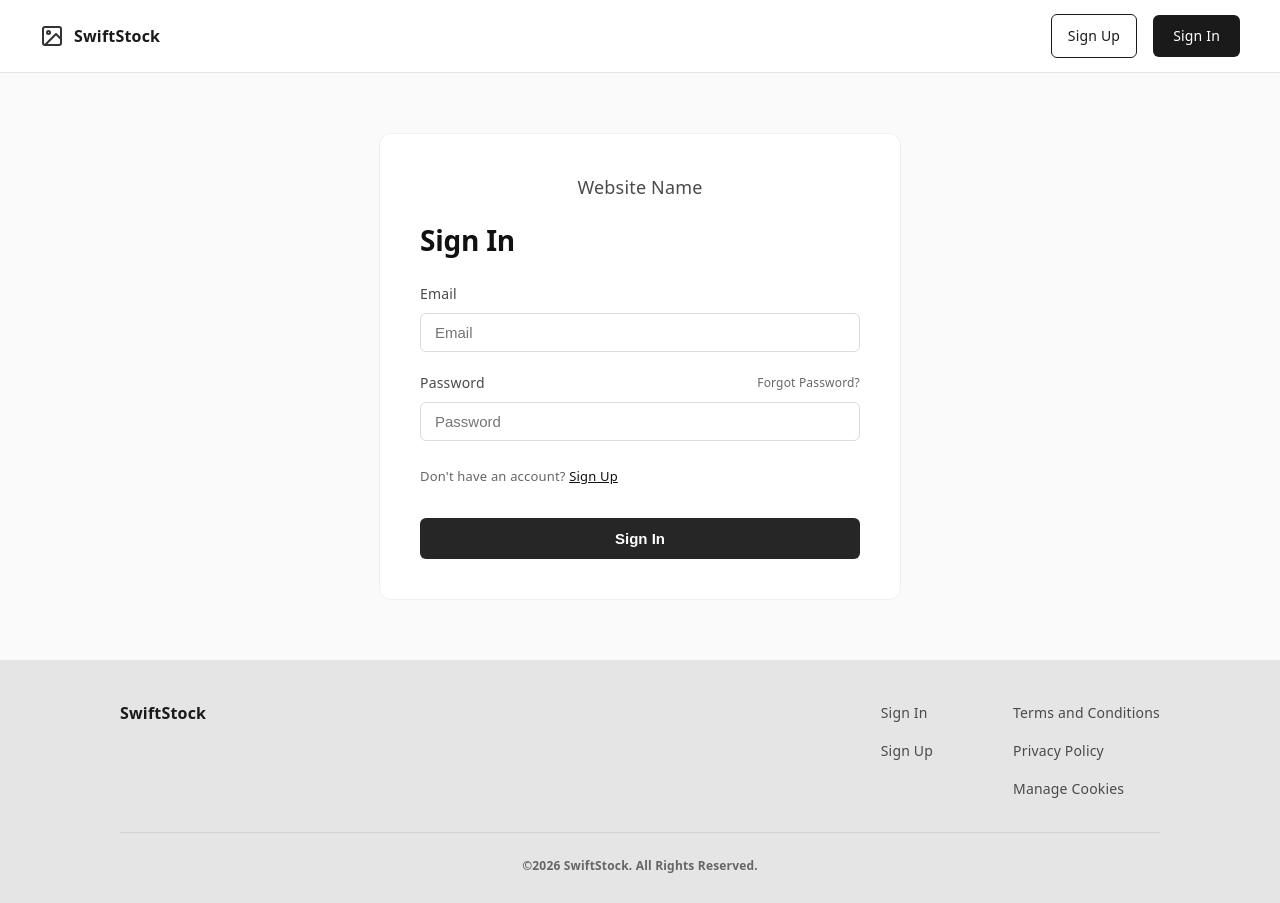
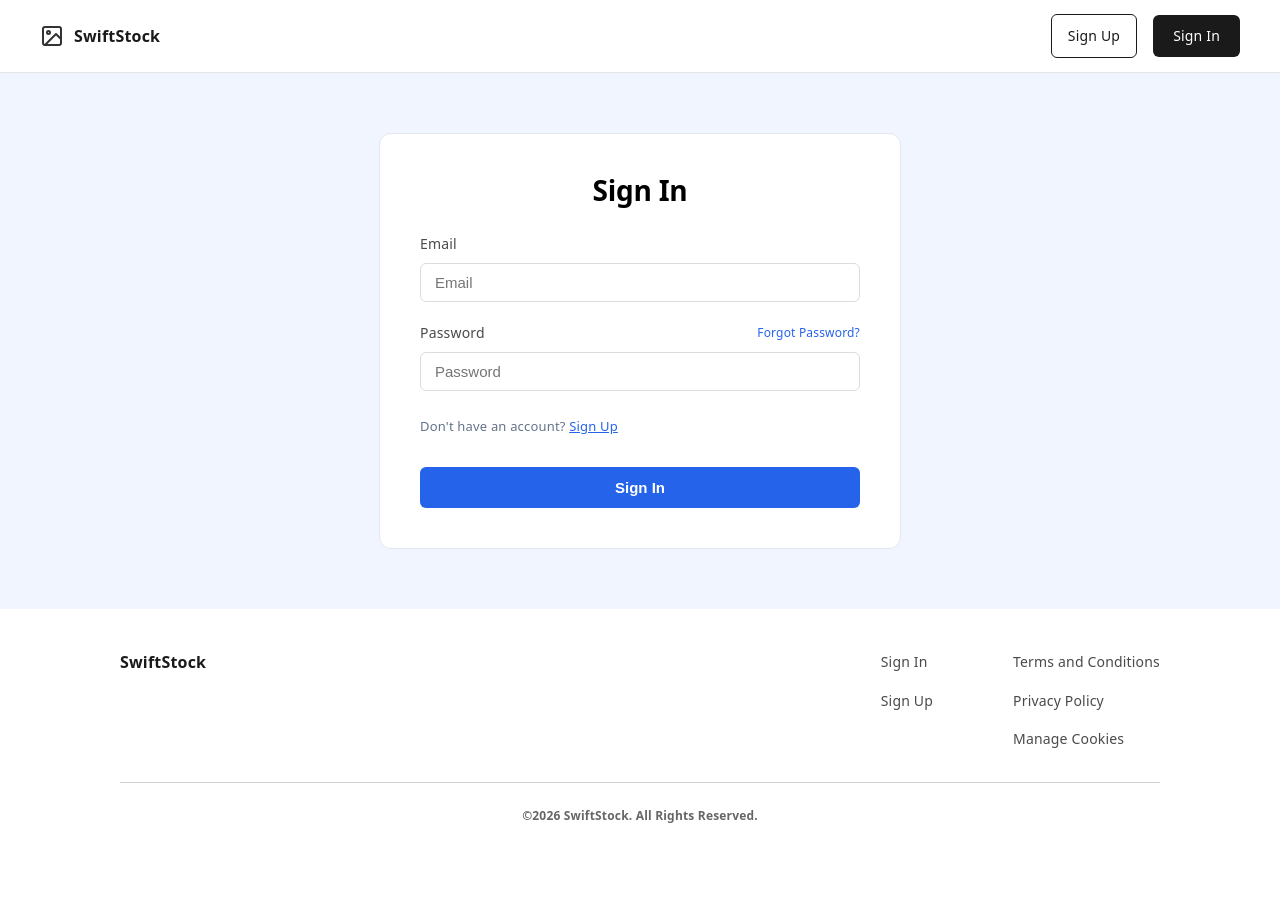
Before and after one commit to MichaelCM7/SwiftStocKE, a React app in the folder frontend/: page /SignIn in a window 1280 px wide. After the commit the page ends 853 px from the top, so only its background shows below. Built offline with nearby package versions, Linux system fonts and the light colour scheme; the HTML template or start-up script is replaced by a standard one.

Commit message:
design changes made to sign in page

```diff
--- a/frontend/src/components/Footer/Footer.css
+++ b/frontend/src/components/Footer/Footer.css
@@ -1,5 +1,5 @@
 .footer {
-  background-color: #e5e5e5;
+  background-color: white;
   color: #4a4a4a;
   padding: 40px 40px 24px;
   font-size: 14px;
--- a/frontend/src/pages/Authentication/SignIn/SignIn.css
+++ b/frontend/src/pages/Authentication/SignIn/SignIn.css
@@ -9,7 +9,7 @@
     display: flex;
     flex-direction: column;
     background-color: #ffffff;
-    color: #1a1a1a;
+    color: #1e293b;
     font-family: var(--sans);
     box-sizing: border-box;
 }
@@ -20,7 +20,7 @@
     justify-content: space-between;
     align-items: center;
     padding: 16px 40px;
-    border-bottom: 1px solid #e5e5e5;
+    border-bottom: 1px solid #e2e8f0;
     background-color: #ffffff;
 }
 
@@ -33,13 +33,13 @@
 .header-logo-icon {
     width: 24px;
     height: 24px;
-    color: #333333;
+    color: #2563eb;
 }
 
 .project-name {
     font-weight: 600;
     font-size: 16px;
-    color: #1a1a1a;
+    color: #1e293b;
 }
 
 .header-buttons {
@@ -49,23 +49,23 @@
 }
 
 .btn-signup-link {
-    color: #333333;
+    color: #2563eb;
     text-decoration: none;
     font-size: 14px;
     font-weight: 500;
     padding: 8px 16px;
-    border: 1px solid #e5e5e5;
+    border: 1px solid #dbeafe;
     border-radius: 6px;
     transition: all 0.2s ease;
 }
 
 .btn-signup-link:hover {
-    background-color: #f5f5f5;
-    border-color: #d1d1d1;
+    background-color: #eff6ff;
+    border-color: #bfdbfe;
 }
 
 .btn-signin-nav {
-    background-color: #262626;
+    background-color: #2563eb;
     color: #ffffff;
     text-decoration: none;
     font-size: 14px;
@@ -76,7 +76,7 @@
 }
 
 .btn-signin-nav:hover {
-    background-color: #404040;
+    background-color: #1d4ed8;
 }
 
 /* Main Content Styles */
@@ -86,7 +86,7 @@
     justify-content: center;
     align-items: center;
     padding: 60px 20px;
-    background-color: #fafafa;
+    background-color: #f0f5ff;
 }
 
 .signin-form-card {
@@ -95,7 +95,7 @@
     background-color: #ffffff;
     padding: 40px;
     border-radius: 12px;
-    border: 1px solid #f0f0f0;
+    border: 1px solid #e2e8f0;
     display: flex;
     flex-direction: column;
 }
@@ -111,21 +111,21 @@
 .website-logo-icon {
     width: 48px;
     height: 48px;
-    color: #333333;
+    color: #2563eb;
 }
 
 .website-name {
     font-size: 18px;
     font-weight: 500;
-    color: #4a4a4a;
+    color: #475569;
 }
 
 .signin-title {
     font-size: 28px;
     font-weight: 700;
-    color: #111111;
+    color: black;
     margin-bottom: 24px;
-    text-align: left;
+    text-align: center;
 }
 
 .signin-form {
@@ -144,7 +144,7 @@
 .input-group label {
     font-size: 14px;
     font-weight: 500;
-    color: #4a4a4a;
+    color: #475569;
 }
 
 .password-label-row {
@@ -155,49 +155,49 @@
 
 .forgot-password-link {
     font-size: 12px;
-    color: #666666;
+    color: #2563eb;
     text-decoration: none;
     transition: color 0.2s;
 }
 
 .forgot-password-link:hover {
-    color: #111111;
+    color: #1d4ed8;
 }
 
 .input-group input {
     padding: 10px 14px;
     font-size: 15px;
-    border: 1px solid #dcdcdc;
+    border: 1px solid #cbd5e1;
     border-radius: 6px;
     outline: none;
     background-color: #ffffff;
-    color: #1a1a1a;
+    color: #1e293b;
     transition: border-color 0.2s, box-shadow 0.2s;
 }
 
 .input-group input:focus {
-    border-color: #262626;
-    box-shadow: 0 0 0 3px rgba(38, 38, 38, 0.08);
+    border-color: #2563eb;
+    box-shadow: 0 0 0 3px rgba(37, 99, 235, 0.1);
 }
 
 .signup-redirect {
     font-size: 13px;
-    color: #666666;
+    color: #64748b;
     margin-top: 4px;
 }
 
 .signup-inline-link {
-    color: #111111;
+    color: #2563eb;
     text-decoration: underline;
     font-weight: 500;
 }
 
 .signup-inline-link:hover {
-    color: #404040;
+    color: #1d4ed8;
 }
 
 .btn-signin-submit {
-    background-color: #262626;
+    background-color: #2563eb;
     color: #ffffff;
     padding: 12px;
     font-size: 15px;
@@ -211,11 +211,11 @@
 }
 
 .btn-signin-submit:hover {
-    background-color: #404040;
+    background-color: #1d4ed8;
 }
 
 .btn-signin-submit:disabled {
-    background-color: #a3a3a3;
+    background-color: #93c5fd;
     cursor: not-allowed;
 }
 
@@ -234,15 +234,15 @@
 }
 
 .success-message {
-    background-color: #f0fdf4;
-    color: #15803d;
-    border: 1px solid #dcfce7;
+    background-color: #eff6ff;
+    color: #1d4ed8;
+    border: 1px solid #dbeafe;
 }
 
 /* Footer Styles */
 .signin-footer {
-    background-color: #e5e5e5;
-    color: #4a4a4a;
+    background-color: #1e3a8a;
+    color: #e0e7ff;
     padding: 40px 40px 24px;
     font-size: 14px;
 }
@@ -268,13 +268,13 @@
 .footer-logo-icon {
     width: 44px;
     height: 44px;
-    color: #333333;
+    color: #93c5fd;
 }
 
 .footer-website-name {
     font-weight: 700;
     font-size: 16px;
-    color: #1a1a1a;
+    color: #ffffff;
 }
 
 .footer-links-container {
@@ -290,18 +290,18 @@
 }
 
 .footer-links-column a {
-    color: #4a4a4a;
+    color: #c7d2fe;
     text-decoration: none;
     font-weight: 500;
     transition: color 0.2s;
 }
 
 .footer-links-column a:hover {
-    color: #1a1a1a;
+    color: #ffffff;
 }
 
 .footer-bottom {
-    border-top: 1px solid #d1d1d1;
+    border-top: 1px solid #3b5bb0;
     padding-top: 20px;
     text-align: center;
     max-width: 1040px;
@@ -310,7 +310,7 @@
 
 .footer-bottom p {
     font-size: 12px;
-    color: #666666;
+    color: #bfdbfe;
     font-weight: 600;
 }
 
--- a/frontend/src/pages/Authentication/SignIn/SignIn.jsx
+++ b/frontend/src/pages/Authentication/SignIn/SignIn.jsx
@@ -61,9 +61,6 @@ export function SignIn({ isAuthorized, setIsAuthorized }) {
       {/* Main Content */}
       <main className="signin-main-content">
         <div className="signin-form-card">
-          <div className="website-brand">
-            <span className="website-name">Website Name</span>
-          </div>
 
           <h2 className="signin-title">Sign In</h2>
 
```
